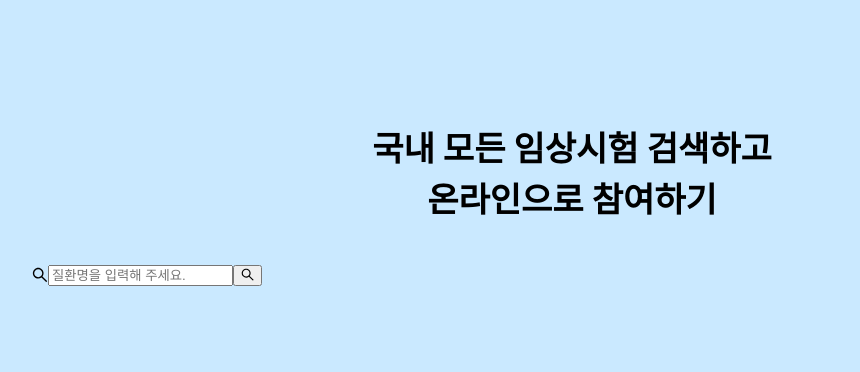
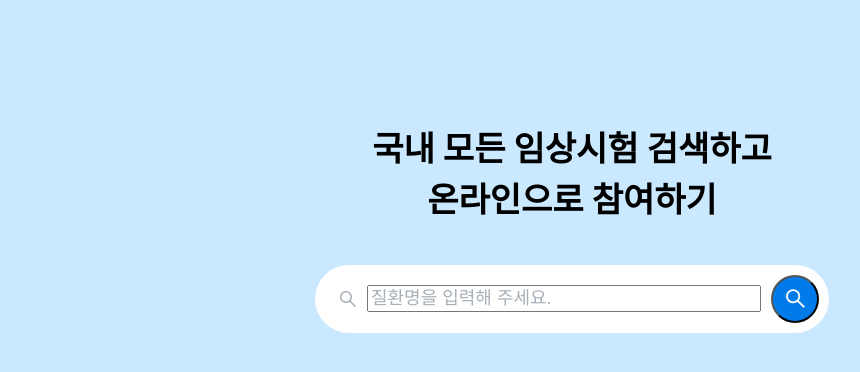
Before and after one commit to totter15/pre-onboarding-11th-4, a React (Create React App) app: page / in a window 1280 px wide. Shown: the top 372 px of the page, without its empty margins (68-928 px from the left). Built offline with nearby package versions, Linux system fonts and the light colour scheme.

Commit message:
style : Input 스타일링

```diff
--- a/src/components/SearchInput.tsx
+++ b/src/components/SearchInput.tsx
@@ -1,19 +1,26 @@
 import { SearchOutlined } from '@ant-design/icons';
-import { FormBox } from '../styles/SearchInput.style';
+import { FormBox, InputBox, InputButton } from '../styles/SearchInput.style';
+import { useState } from 'react';
 
 function SearchInput({ onKeyDown }: { onKeyDown: (e: any) => void }) {
+	const [isFocus, setIsFocus] = useState(false);
 	return (
-		<FormBox onSubmit={(e) => e.preventDefault()}>
-			<SearchOutlined />
-			<input
+		<FormBox
+			onSubmit={(e) => e.preventDefault()}
+			onFocus={() => setIsFocus(true)}
+			onBlur={() => setIsFocus(false)}
+		>
+			{!isFocus && (
+				<SearchOutlined style={{ color: '#A7AFB7', fontSize: '1.125rem' }} />
+			)}
+			<InputBox
 				onKeyDown={onKeyDown}
 				type='search'
-				name='search'
 				placeholder='질환명을 입력해 주세요.'
 			/>
-			<button>
-				<SearchOutlined />
-			</button>
+			<InputButton>
+				<SearchOutlined style={{ fontSize: 21, color: 'white' }} />
+			</InputButton>
 		</FormBox>
 	);
 }
--- /dev/null
+++ b/src/styles/SearchInput.style.ts
@@ -0,0 +1,32 @@
+import { styled } from 'styled-components';
+
+export const FormBox = styled.form`
+	margin: 0 auto;
+	margin-bottom: 10px;
+	width: 480px;
+	display: flex;
+	align-items: center;
+	padding: 10px 10px 10px 24px;
+	background: white;
+	border-radius: 45px;
+	&:focus-within {
+		box-shadow: 0 0 0 2px #007be9 inset;
+	}
+`;
+
+export const InputBox = styled.input`
+	flex: 1;
+	margin: 0 10px;
+	font-size: 1.125rem;
+	outline: none;
+	&::placeholder {
+		color: #a7afb7;
+	}
+`;
+
+export const InputButton = styled.button`
+	width: 48px;
+	height: 48px;
+	border-radius: 50%;
+	background: #007be9;
+`;
--- a/src/styles/SearchInput.style.tsx
+++ /dev/null
@@ -1,6 +0,0 @@
-import { styled } from 'styled-components';
-
-export const FormBox = styled.form`
-	display: flex;
-	align-items: center;
-`;
```
